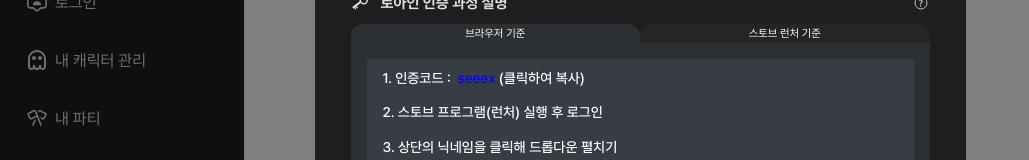
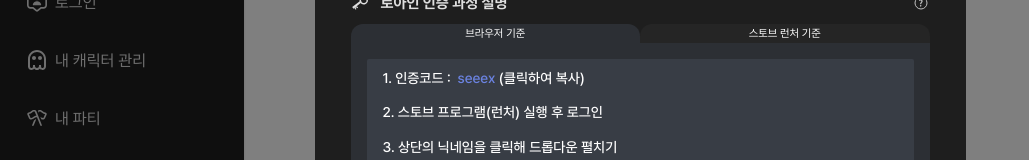
Before and after one commit to bsko98/loain, a React (Create React App) app: page / in a window 1280 px wide. Shown: the part 190-350 px from the top of the page, without its empty margins (0-1029 px from the left). Built offline with nearby package versions, Linux system fonts and the light colour scheme.

Commit message:
chore: 랜덤 토큰값 색 수정

```diff
--- a/src/components/LoainAuthModal.css
+++ b/src/components/LoainAuthModal.css
@@ -267,3 +267,8 @@ align-items: center;
 color: #FFFFFF;
 
 }
+
+.loain-auth-token{
+    color: #6B83E1;
+    cursor: pointer;
+}
--- a/src/components/LoainAuthModal.jsx
+++ b/src/components/LoainAuthModal.jsx
@@ -70,7 +70,7 @@ const LoainAuthModal = () => {
                       {parts[0]}
                       {index === 0 &&
                         <span
-                          style={{color:'blue'}}
+                          className='loain-auth-token'
                           onClick={handleCopyToClipboard}
                         >
                           &nbsp; {randomString}&nbsp;
@@ -85,7 +85,7 @@ const LoainAuthModal = () => {
                       {parts[0]}
                       {index === 0 &&
                         <span
-                          style={{color:'blue'}}
+                          className='loain-auth-token'
                           onClick={handleCopyToClipboard}
                         >
                           &nbsp; {randomString}&nbsp;
```
